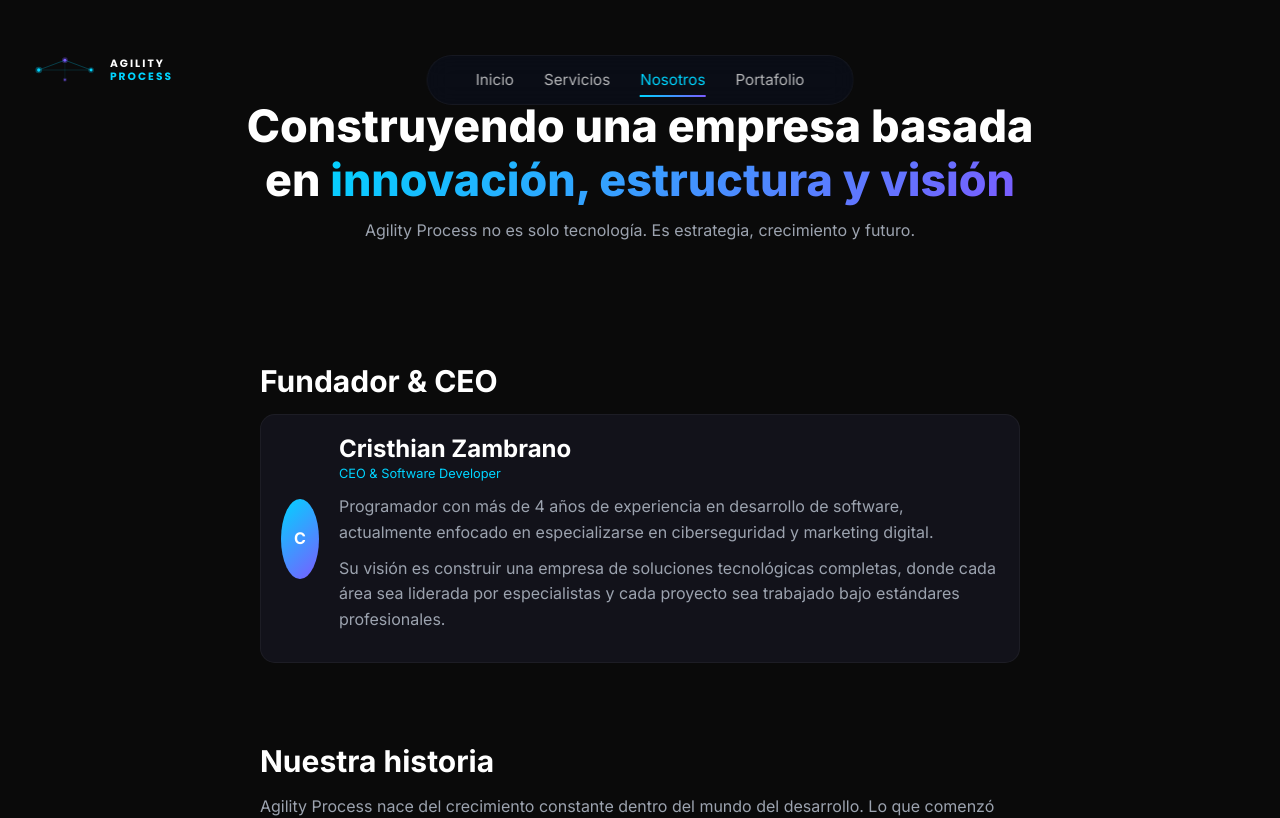
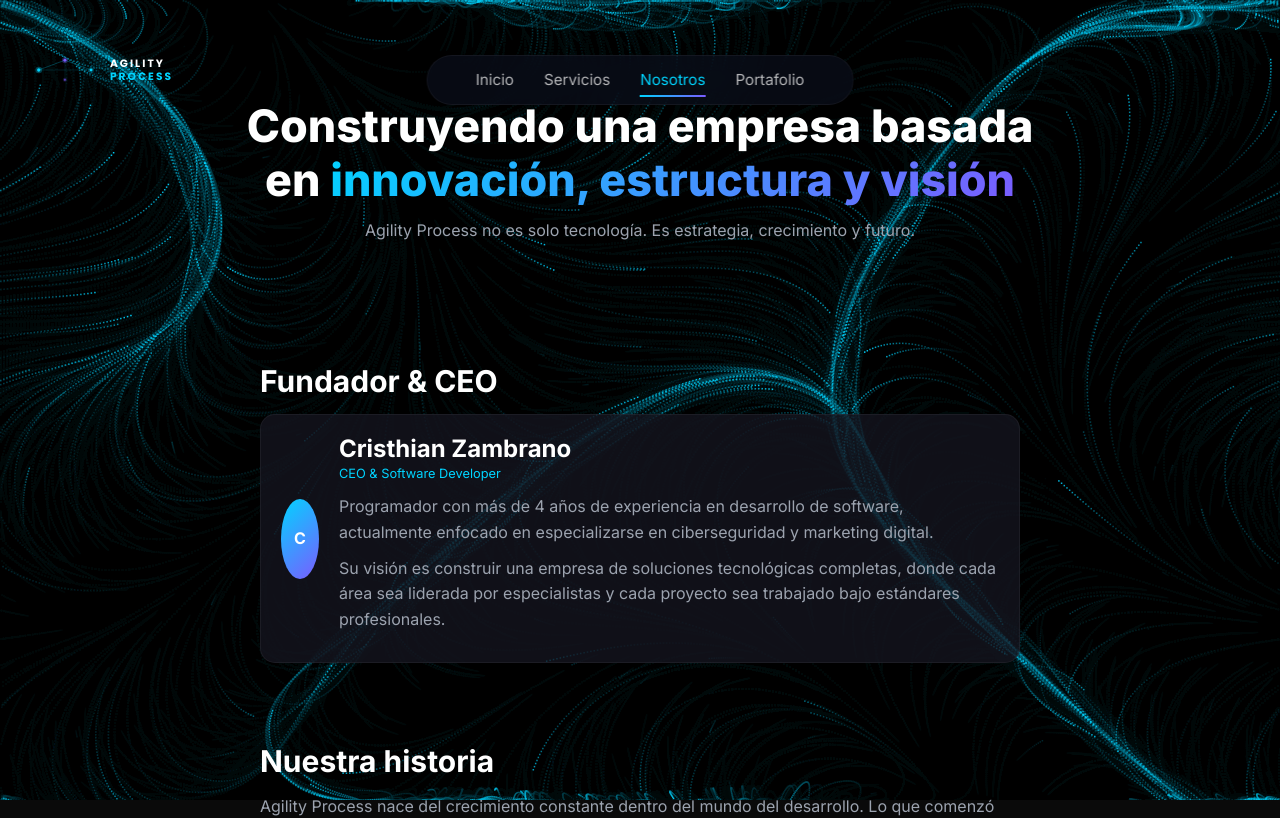
Before and after one commit to cristhianrivera3/Agility-process, a React (Vite) app in the folder frontend/: page /nosotros in a window 1280 px wide. Shown: the top 818 px of the page. Built offline with nearby package versions, Linux system fonts and the light colour scheme; a web font is replaced by a local one.

Commit message:
Agregar NeuralBackground a la sección Nosotros

```diff
--- a/frontend/src/pages/About.jsx
+++ b/frontend/src/pages/About.jsx
@@ -1,8 +1,15 @@
+import NeuralBackground from '../components/NeuralBackground';
 import './About.css';
 
 const About = () => {
   return (
     <div className="about-page">
+      <NeuralBackground
+        color="#00d4ff"
+        trailOpacity={0.06}
+        particleCount={800}
+        speed={0.9}
+      />
 
       {/* HERO */}
       <section className="about-hero">
```
